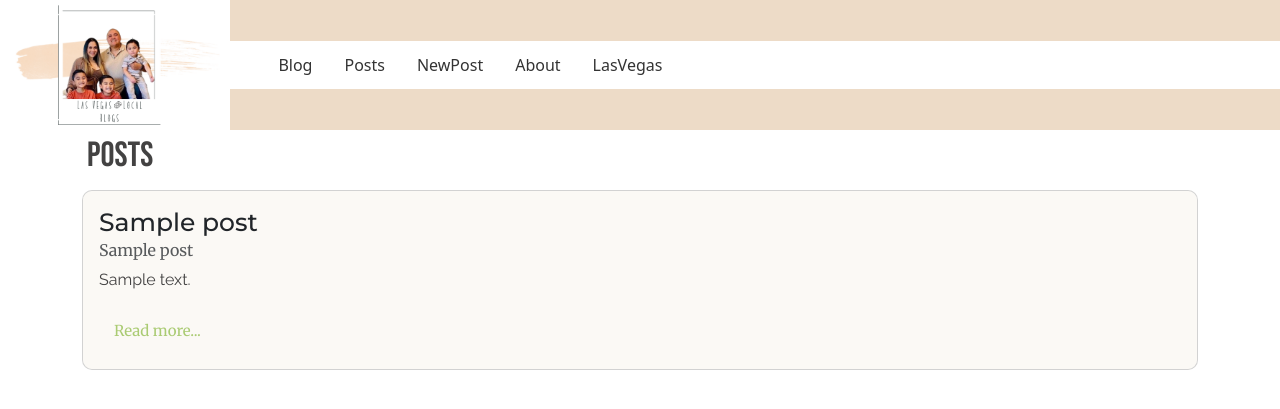
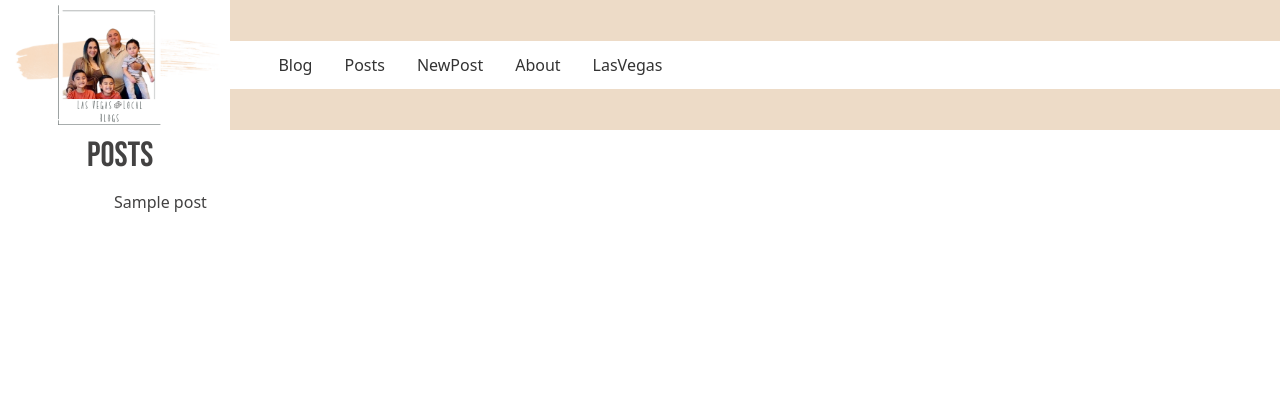
Before and after one commit to SaydeeG5/FSDI-113-Blog, a Django app: page / in a window 1280 px wide; the page is wider, and only the part inside the window is pictured. Shown: the top 409 px of that part. Run offline with Django 4.2, Linux system fonts and the light colour scheme; tables that the repository leaves empty hold one stand-in row (values such as "Sample post").

Commit message:
Correction:list.html

```diff
--- a/templates/posts/edit.html
+++ b/templates/posts/edit.html
@@ -1,13 +1,13 @@
 {% extends 'base.html' %}
 
-{% block title %}Edit "{{post.title}}" {% endblock title %}
+{% block title %}Edit "{{ post.title }}" {% endblock title %}
 
 
 {% block content %}
 <h1> Edit Post</h1>
 <form method="POST">
     {% csrf_token %}
-    {{ form.as_post}}
-    <input type="submit" value="Edit" class="btn btn-primary">
+    {{ form.as_p }}
+    <input type="submit" value="Edit" class="btn btn-light">
 </form>
 {% endblock content %}
--- a/templates/posts/list.html
+++ b/templates/posts/list.html
@@ -7,18 +7,12 @@
 {% block content %}
 
 <h1>Posts</h1>
-{% for post in post_list %}
-    <div class="card">
-        <div class="card-body">
-            <h5 class= "card-title">{{ post.title }}</h5>
-            <h6 class= "card-subtitle mb-2 text-muted">{{ post.subtitle }}</h6>
-            <p class="card-text">{{ post.body|truncatechars:500 }}</p>
-            <a href="{% url 'detail' post.id %}" class="card-link">Read more...</a>
-        </div>
 
-    </div>
-    <br />
+<ul>
+    {% for post in post_list %}
+    <li> {{ post.title }}</li>
+
     {% endfor %}
-
+</ul>
 
 {% endblock content %}
```
